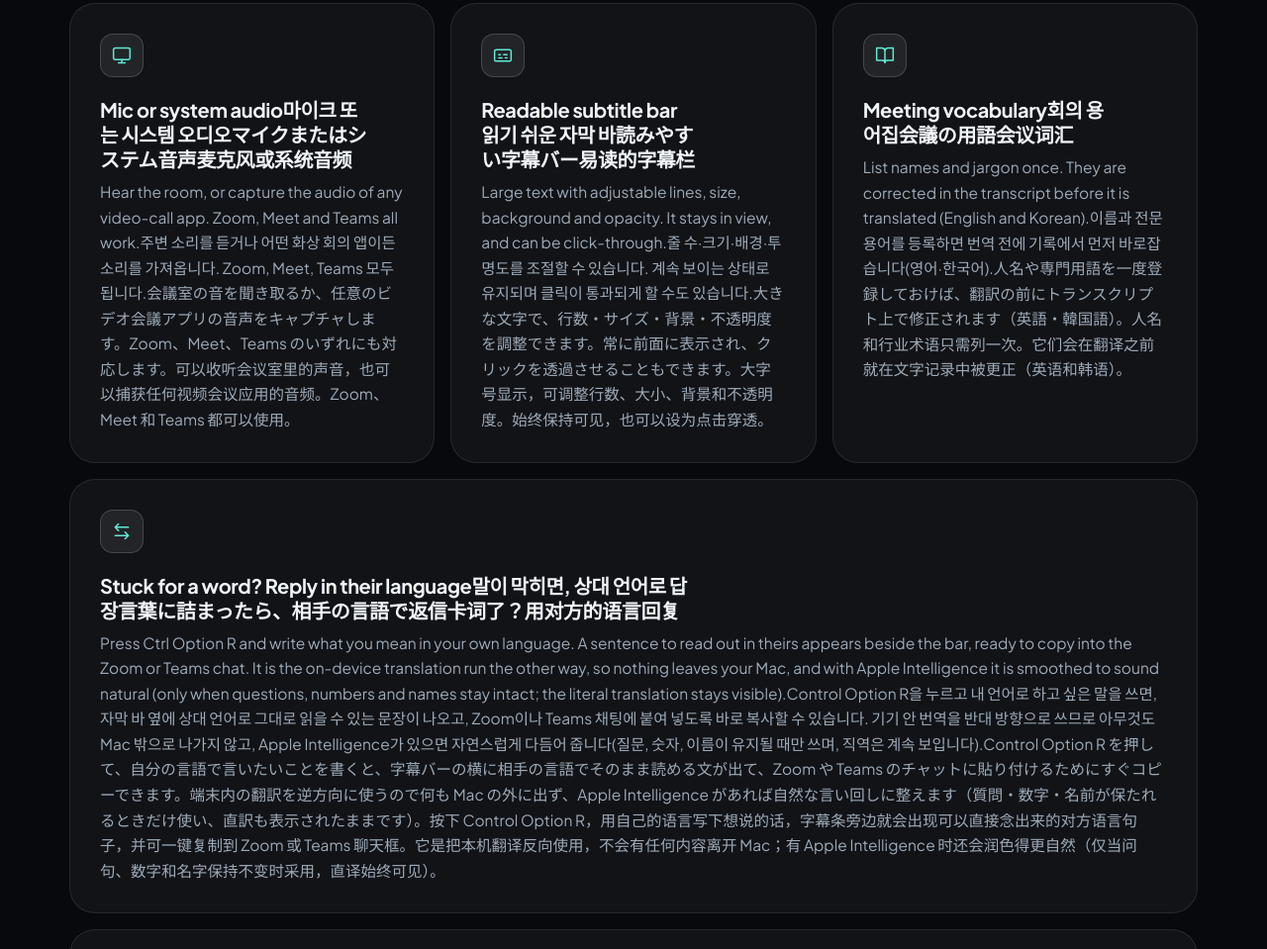
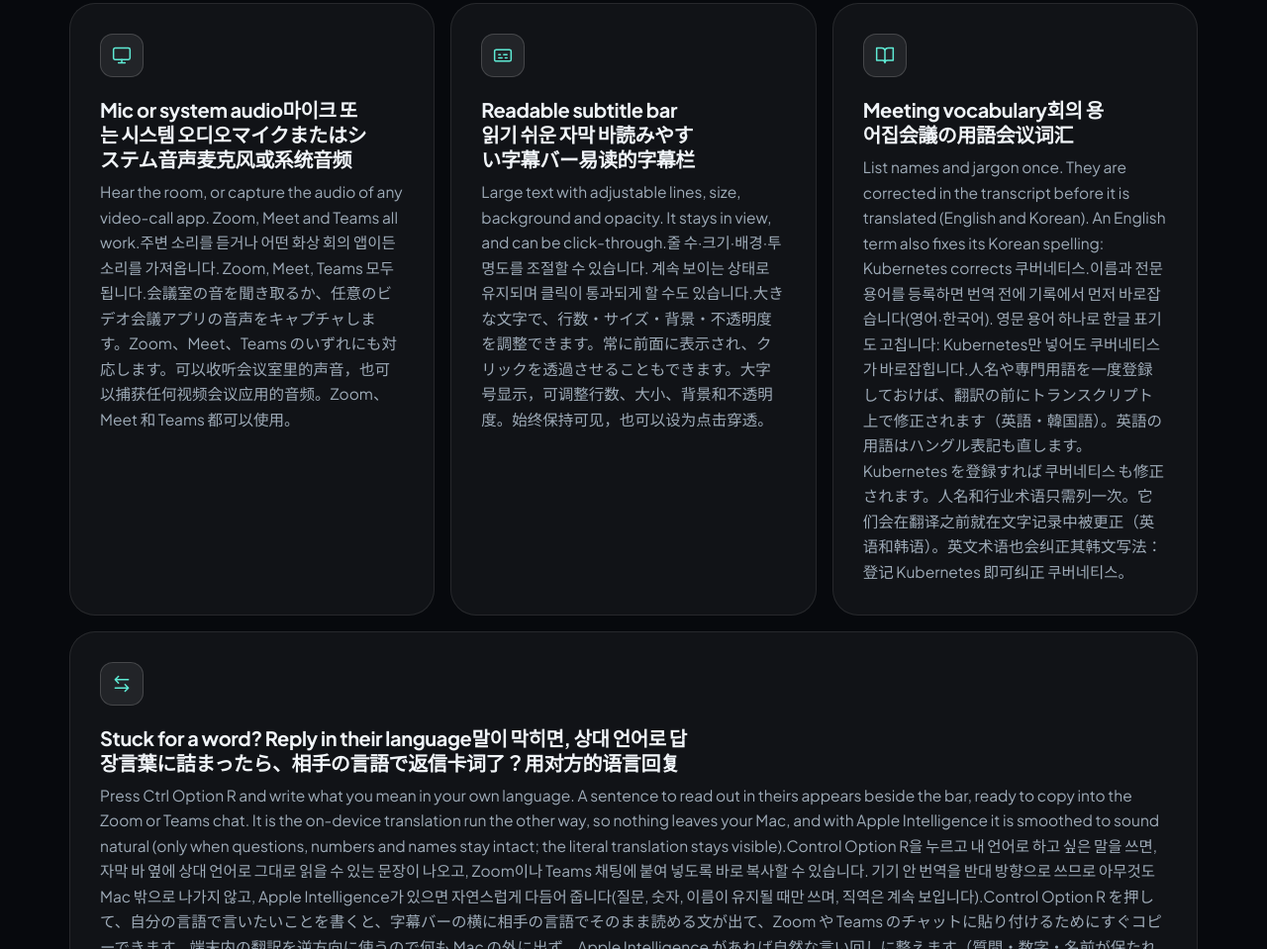
Before and after one commit to stoneidev/ieum, a plain HTML site: page site-src/index.template.html in a window 1280 px wide. Shown: the part 10506-11465 px from the top of the page at 99% size. Drawn offline with Linux system fonts and the light colour scheme; no server answers; files whose address does not match are found by name.

Commit message:
Release 0.18.3
Korean, Japanese and Chinese sentences close after a 0.4 s pause instead
of 0.7 s, so each sentence is finalized and translated on its own. English
alone still waits for the recognizer. The auto-detect mode was benchmarked
at 0.4 s before shipping (docs/BENCHMARKS.md). The website now says that an
English vocabulary term also fixes its Korean spelling.

Co-Authored-By: Claude Opus 5.5 <noreply@anthropic.com>

```diff
--- a/site-src/index.template.html
+++ b/site-src/index.template.html
@@ -761,7 +761,7 @@ a.badge:hover .icon{transform:translateX(3px)}
       <div class="tile c2 reveal">
         <div class="ic"><svg class="icon" aria-hidden="true"><use href="#i-book"/></svg></div>
         <h3><span class="en">Meeting vocabulary</span><span class="ko">회의 용어집</span><span class="ja">会議の用語</span><span class="zh">会议词汇</span></h3>
-        <p><span class="en">List names and jargon once. They are corrected in the transcript before it is translated (English and Korean).</span><span class="ko">이름과 전문 용어를 등록하면 번역 전에 기록에서 먼저 바로잡습니다(영어·한국어).</span><span class="ja">人名や専門用語を一度登録しておけば、翻訳の前にトランスクリプト上で修正されます（英語・韓国語）。</span><span class="zh">人名和行业术语只需列一次。它们会在翻译之前就在文字记录中被更正（英语和韩语）。</span></p>
+        <p><span class="en">List names and jargon once. They are corrected in the transcript before it is translated (English and Korean). An English term also fixes its Korean spelling: Kubernetes corrects 쿠버네티스.</span><span class="ko">이름과 전문 용어를 등록하면 번역 전에 기록에서 먼저 바로잡습니다(영어·한국어). 영문 용어 하나로 한글 표기도 고칩니다: Kubernetes만 넣어도 쿠버네티스가 바로잡힙니다.</span><span class="ja">人名や専門用語を一度登録しておけば、翻訳の前にトランスクリプト上で修正されます（英語・韓国語）。英語の用語はハングル表記も直します。Kubernetes を登録すれば 쿠버네티스 も修正されます。</span><span class="zh">人名和行业术语只需列一次。它们会在翻译之前就在文字记录中被更正（英语和韩语）。英文术语也会纠正其韩文写法：登记 Kubernetes 即可纠正 쿠버네티스。</span></p>
       </div>
       <div class="tile c6 reveal">
         <div class="ic"><svg class="icon" aria-hidden="true"><use href="#i-swap"/></svg></div>
```
Also changed, not shown: 4 other files.
